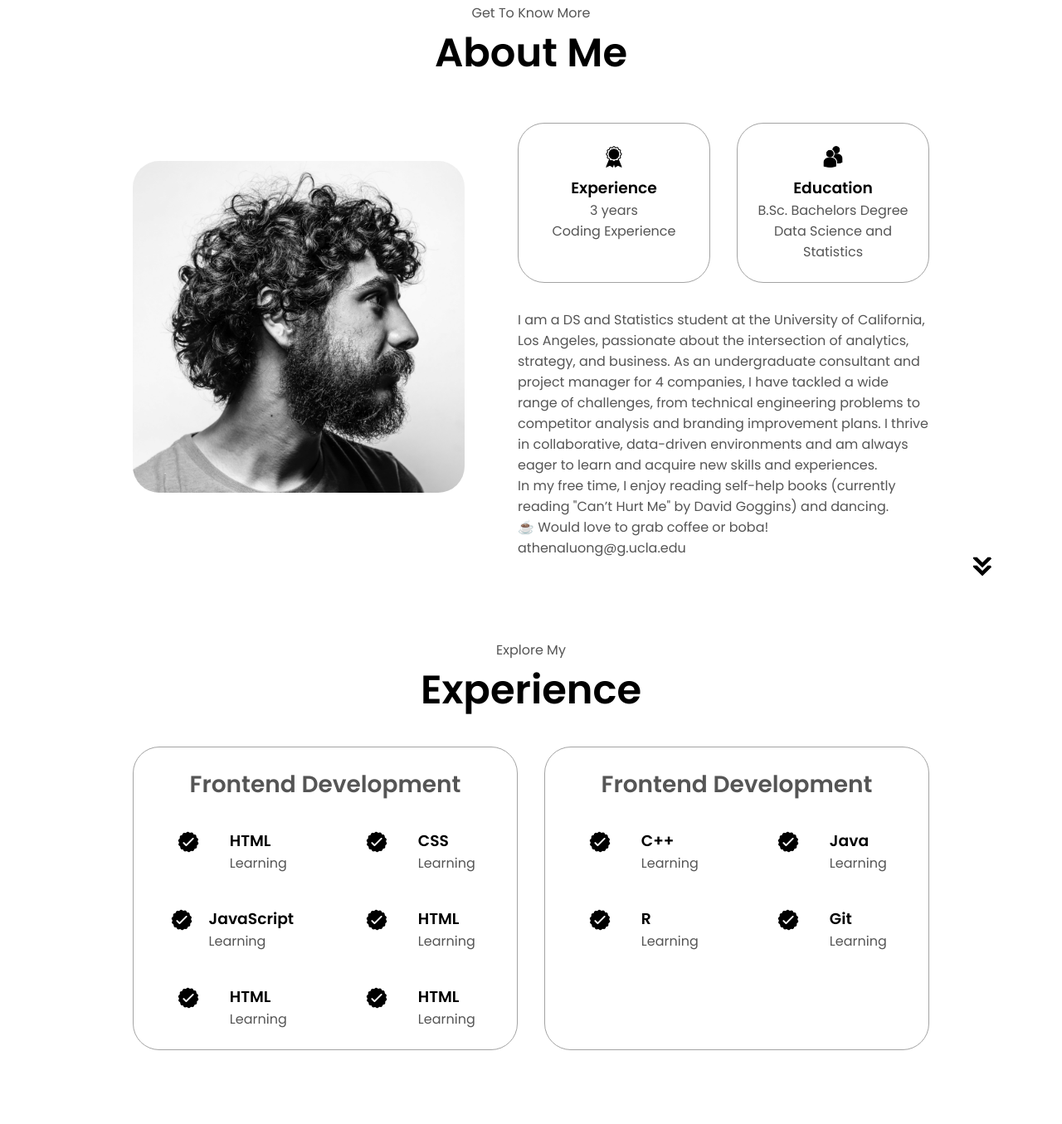
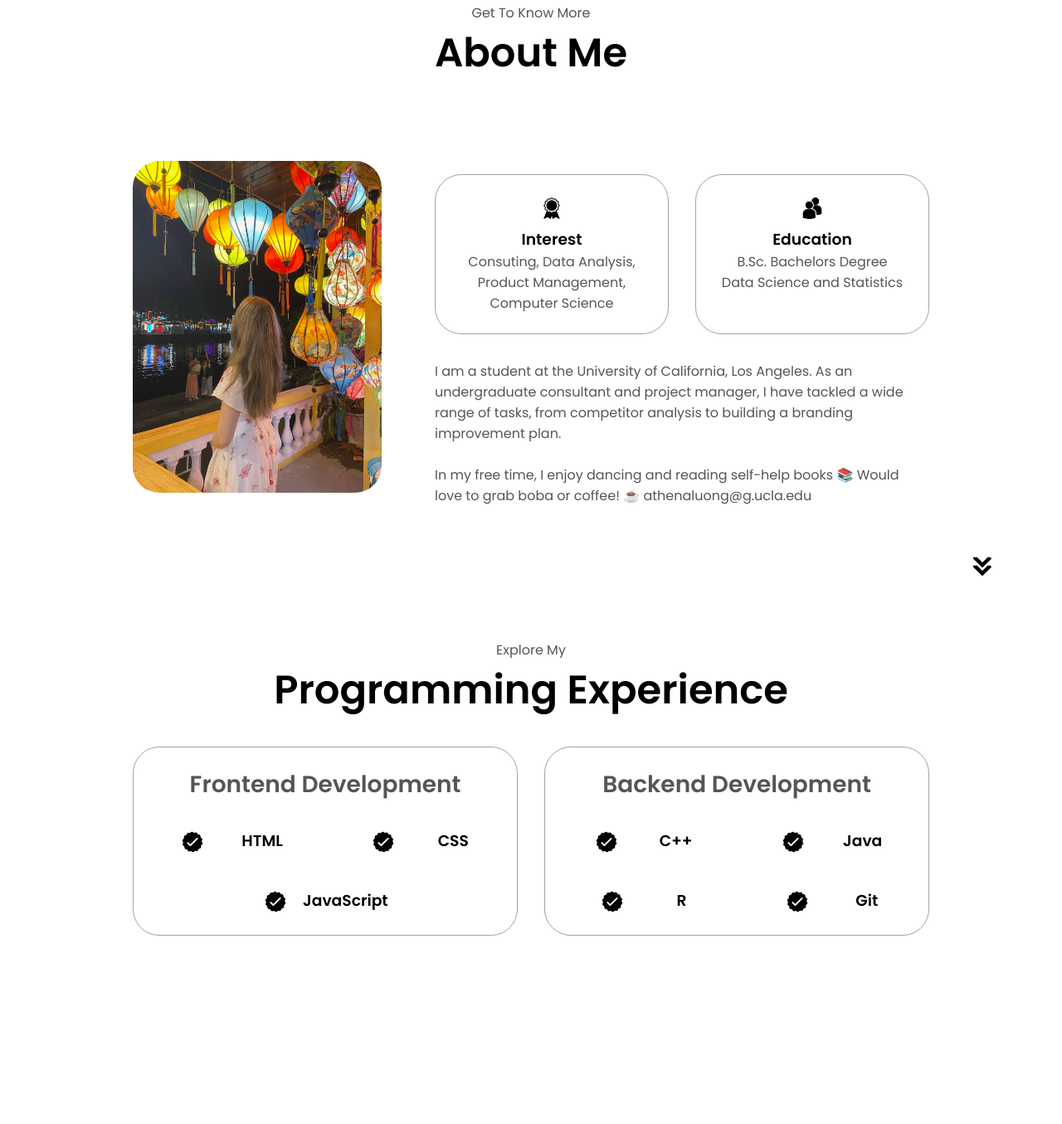
Before and after one commit to athenaluong/html-css-js-portfolio-website, a plain HTML site: page index.html in a window 1280 px wide. Shown: the part 925-2280 px from the top of the page at 83% size. Drawn offline with Linux system fonts and the light colour scheme.

Commit message:
7/24 draft

```diff
--- a/index.html
+++ b/index.html
@@ -38,7 +38,7 @@
     </nav>
     <section id="profile">
         <div class="section__pic-container">
-            <img src="./assets/profile-pic.png" alt="Athena Luong profile picture" />
+            <img src="./assets/UC Professional-modified.png" alt="Athena Luong profile picture" />
         </div>
         <div class="section__text">
             <p class="section__text__p1">Hello, I'm</p>  <!--p=paragraph -->
@@ -47,7 +47,7 @@
             <div class="btn-container">   <!-- btn = button  -->
                 <button
                     class="btn btn-color-2"
-                    onclick="window.open('./assets/resume-example.pdf')"
+                    onclick="window.open('./assets/2026-resume.pdf')"
                 >
                     Download CV
                 </button>
@@ -77,7 +77,7 @@
         <div class="section-container">
             <div class="section__pic-container">
                 <img
-                 src="./assets/about-pic.png"
+                 src="./assets/about.jpg"
                  alt="Profile picture"
                  class="about-pic"
                 />
@@ -90,8 +90,8 @@
                          alt="Experience icon"
                          class="icon"
                         />
-                        <h3>Experience</h3>
-                        <p>3 years <br/>Coding Experience</p>
+                        <h3>Interest</h3>
+                        <p>Consuting, Data Analysis, <br/> Product Management, Computer Science</p>
                     </div>
                     <div class="details-container">
                         <img
@@ -105,12 +105,9 @@
                 </div>
                 <div class="text-container">
                     <p>
-                     I am a DS and Statistics student at the University of California, Los Angeles, passionate about the intersection of analytics, strategy, and business. As an undergraduate consultant and project manager for 4 companies, I have tackled a wide range of challenges, from technical engineering problems to competitor analysis and branding improvement plans. I thrive in collaborative, data-driven environments and am always eager to learn and acquire new skills and experiences.
+                     I am a student at the University of California, Los Angeles. As an undergraduate consultant and project manager, I have tackled a wide range of tasks, from competitor analysis to building a branding improvement plan.
 
-                     <br/>In my free time, I enjoy reading self-help books (currently reading "Can’t Hurt Me" by David Goggins) and dancing.
-
-                     <br/> ☕️ Would love to grab coffee or boba!
-                     <br/> athenaluong@g.ucla.edu
+                     <br/> <br/> In my free time, I enjoy dancing and reading self-help books 📚 Would love to grab boba or coffee! ☕️ athenaluong@g.ucla.edu
                     </p>
                 </div>
             </div>
@@ -124,7 +121,7 @@
     </section>
     <section id="experience">
         <p class="section__text__p1">Explore My</p>
-        <h1 class="title">Experience</h1>
+        <h1 class="title">Programming Experience</h1>
         <div class="experience-details-container">
             <div class="about-containers">
                 <div class="details-container">
@@ -138,7 +135,7 @@
                             />
                             <div>
                                 <h3>HTML</h3>
-                                <p>Learning</p>
+                                <!-- <p>Learning</p> -->
                             </div>
                          </article>
                          <article>
@@ -149,7 +146,7 @@
                             />
                             <div>
                                 <h3>CSS</h3>
-                                <p>Learning</p>
+                                <!-- <p>Learning</p> -->
                             </div>
                          </article>
                          <article>
@@ -160,10 +157,21 @@
                             />
                             <div>
                                 <h3>JavaScript</h3>
+                                <!-- <p>Learning</p> -->
+                            </div>
+                         </article>
+                         <!-- <article>
+                            <img
+                             src="./assets/checkmark.png"
+                             alt="Experience icon"
+                             class="icon"
+                            />
+                            <div>
+                                <h3>HTML</h3>
                                 <p>Learning</p>
                             </div>
-                         </article>
-                         <article>
+                         </article> -->
+                         <!-- <article>
                             <img
                              src="./assets/checkmark.png"
                              alt="Experience icon"
@@ -184,22 +192,11 @@
                                 <h3>HTML</h3>
                                 <p>Learning</p>
                             </div>
-                         </article>
-                         <article>
-                            <img
-                             src="./assets/checkmark.png"
-                             alt="Experience icon"
-                             class="icon"
-                            />
-                            <div>
-                                <h3>HTML</h3>
-                                <p>Learning</p>
-                            </div>
-                         </article>
+                         </article>  -->
                     </div>
                 </div>
                 <div class="details-container">
-                    <h2 class="experience-sub-title">Frontend Development</h2>
+                    <h2 class="experience-sub-title">Backend Development</h2>
                     <div class="article-container">
                         <article>
                             <img
@@ -209,7 +206,7 @@
                             />
                             <div>
                                 <h3>C++</h3>
-                                <p>Learning</p>
+                                <!-- <p>Learning</p> -->
                             </div>
                          </article>
                          <article>
@@ -220,7 +217,7 @@
                             />
                             <div>
                                 <h3>Java</h3>
-                                <p>Learning</p>
+                                <!-- <p>Learning</p> -->
                             </div>
                          </article>
                          <article>
@@ -231,7 +228,7 @@
                             />
                             <div>
                                 <h3>R</h3>
-                                <p>Learning</p>
+                                <!-- <p>Learning</p> -->
                             </div>
                          </article>
                          <article>
@@ -242,7 +239,7 @@
                             />
                             <div>
                                 <h3>Git</h3>
-                                <p>Learning</p>
+                                <!-- <p>Learning</p> -->
                             </div>
                          </article>
                     </div>
@@ -264,7 +261,7 @@
             <div class="details-container color-container">
                 <div class="article-container">
                     <img
-                     src="./assets/project-1.png"
+                     src="./assets/Proj1.png"
                      alt="Project 1"
                      class="project-img"
                     />
@@ -288,7 +285,7 @@
             <div class="details-container color-container">
                 <div class="article-container">
                     <img
-                     src="./assets/project-2.png"
+                     src="./assets/Proj2.png"
                      alt="Project 2"
                      class="project-img"
                     />
@@ -312,7 +309,7 @@
             <div class="details-container color-container">
                 <div class="article-container">
                     <img
-                     src="./assets/project-3.png"
+                     src="./assets/Proj3.png"
                      alt="Project 3"
                      class="project-img"
                     />
--- a/style.css
+++ b/style.css
@@ -165,7 +165,7 @@ section{
 #profile {
     display: flex;
     justify-content: center;
-    gap: 5rem;
+    gap:5rem;
     height: 80vh;
 }
 
@@ -229,7 +229,7 @@ section{
     border-radius: 2rem;
 }
 
-.btn-color-1,
+.btn-color-1
 .btn-color-2 {
     border: rgb(53, 53,53) 0.1rem solid;
 }
@@ -251,6 +251,7 @@ section{
 
 .btn-color-2{
     background: none;
+    color: #0066b2;
 }
 
 .btn-color-2:hover {
```
Also changed, not shown: assets/Proj1.png (added), assets/Proj2.png (added), assets/Proj3.png (added), assets/about.jpg (added), 4 other files.
